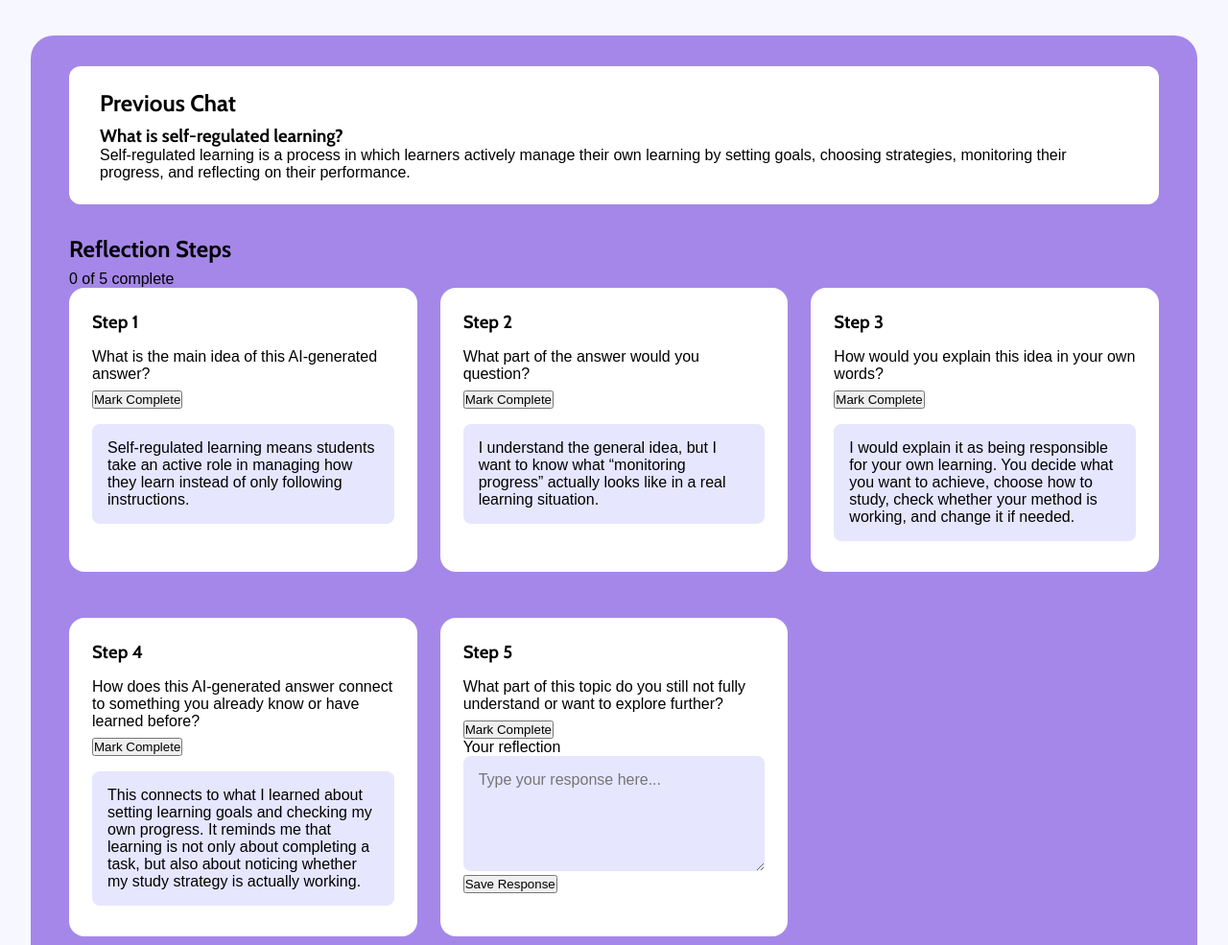
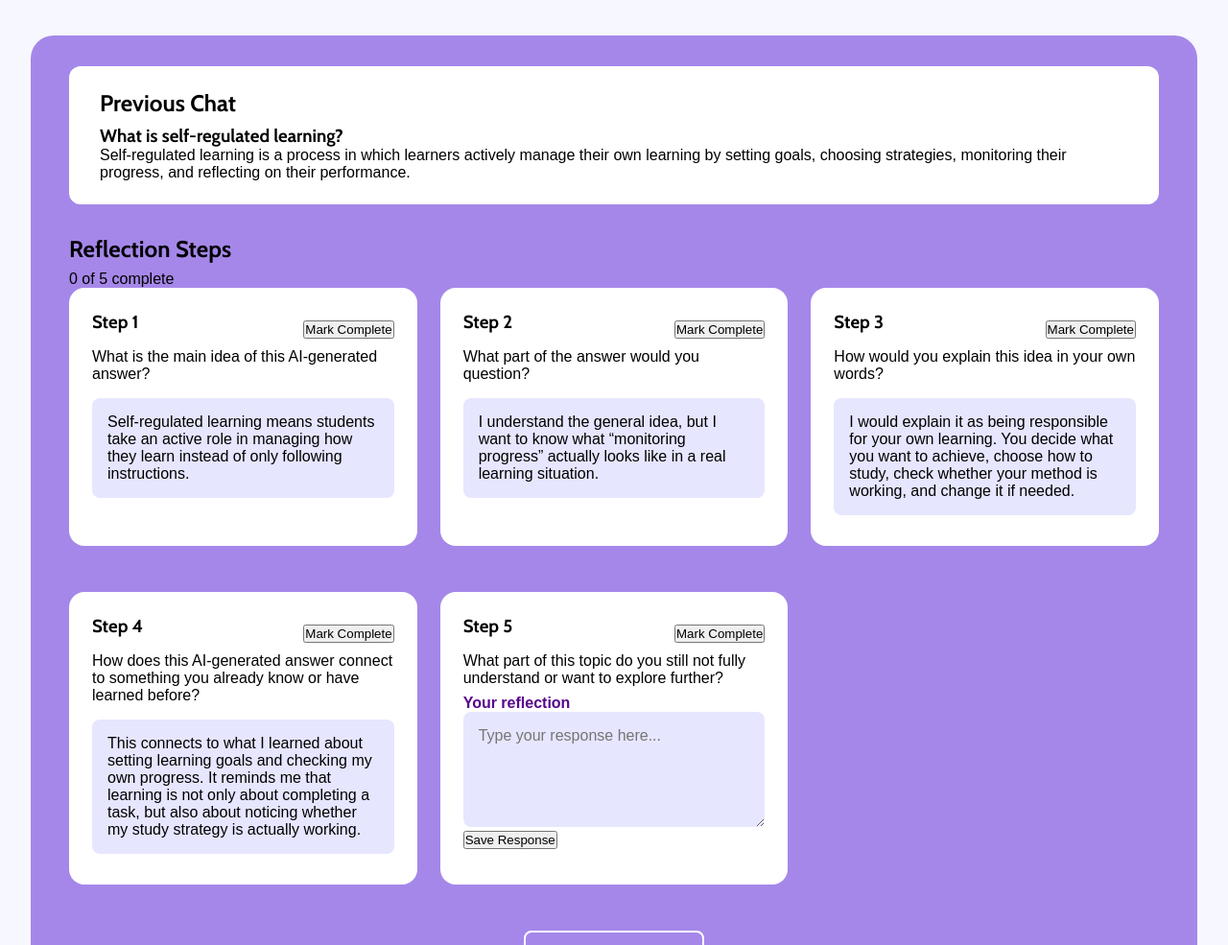
Before and after one commit to yx3969/f26-nyu-project-Xiang-Yichen, a plain HTML site: page index.html in a window 1280 px wide. Shown: the part 113-1098 px from the top of the page at 96% size. Drawn offline with nearby package versions, Linux system fonts and the light colour scheme; a web font is replaced by a local one.

Commit message:
Refine reflection card layout and controls

```diff
--- a/script.js
+++ b/script.js
@@ -90,6 +90,9 @@ function render() {
     const answer = document.createElement("p");
     const completeButton = document.createElement("button");
 
+    const stepHeader = document.createElement("div");
+    stepHeader.classList.add("step-header");
+
     completeButton.textContent = "Mark Complete";
 
     if (completedSteps.includes(step.step)) {
@@ -112,9 +115,10 @@ function render() {
     answer.classList.add("reflection-answer");
 
     // Append to structure
-    stepCard.appendChild(stepTitle);
+    stepHeader.appendChild(stepTitle);
+    stepHeader.appendChild(completeButton);
+    stepCard.appendChild(stepHeader);
     stepCard.appendChild(question);
-    stepCard.appendChild(completeButton);
 
     if (step.step === "Step 5") {
 
@@ -134,6 +138,7 @@ function render() {
         //const message = document.createElement("p");
 
         reflectionLabel.textContent = "Your reflection";
+        reflectionLabel.classList.add("reflection-label");
         reflectionLabel.setAttribute("for", "reflection-input");
 
         reflectionInput.id = "reflection-input";
--- a/style.css
+++ b/style.css
@@ -15,6 +15,7 @@
   --reminder-background: #E6E6FF;
   --white: #FFFFFF;
   --text: #000000;
+  --dark-purple: #58068C;
 }
 
 /* LAYOUT PLAN
@@ -220,3 +221,14 @@ footer{
 
   resize: vertical;
 }
+
+.step-header {
+  display: flex;
+  justify-content: space-between;
+  align-items: center;
+}
+
+.reflection-label {
+  color: var(--dark-purple);
+  font-weight: 600;
+}
```
